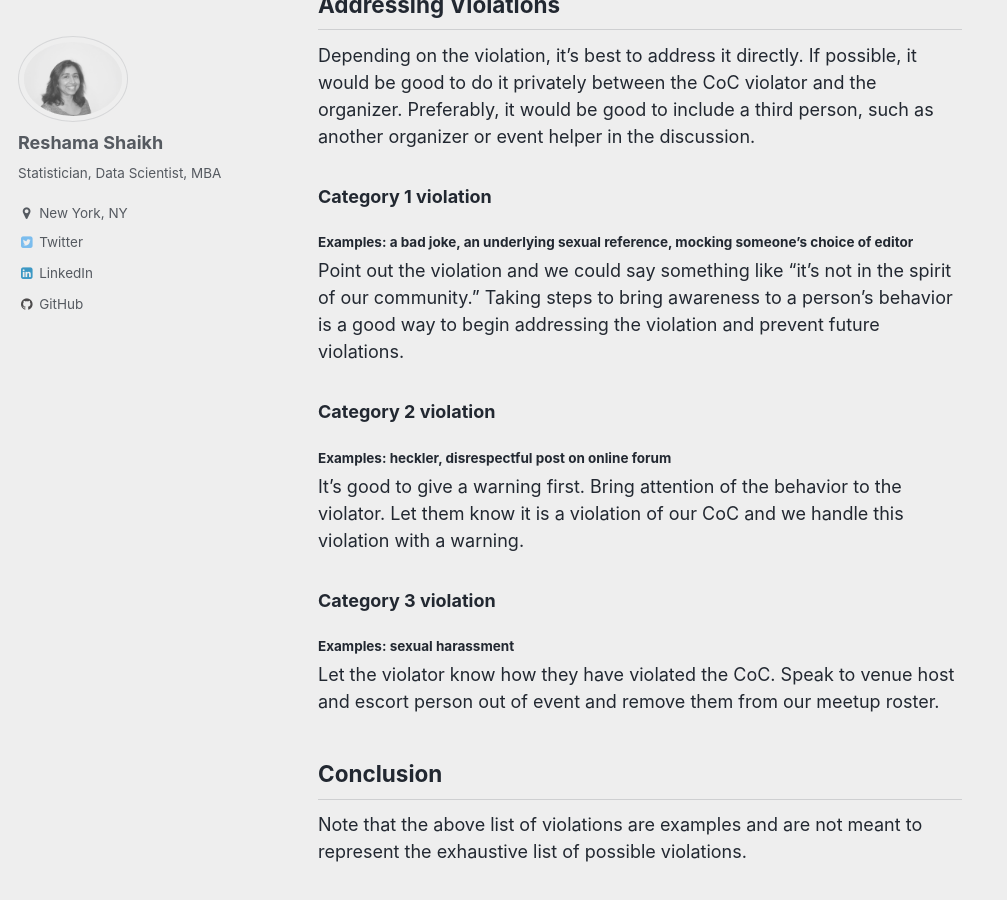
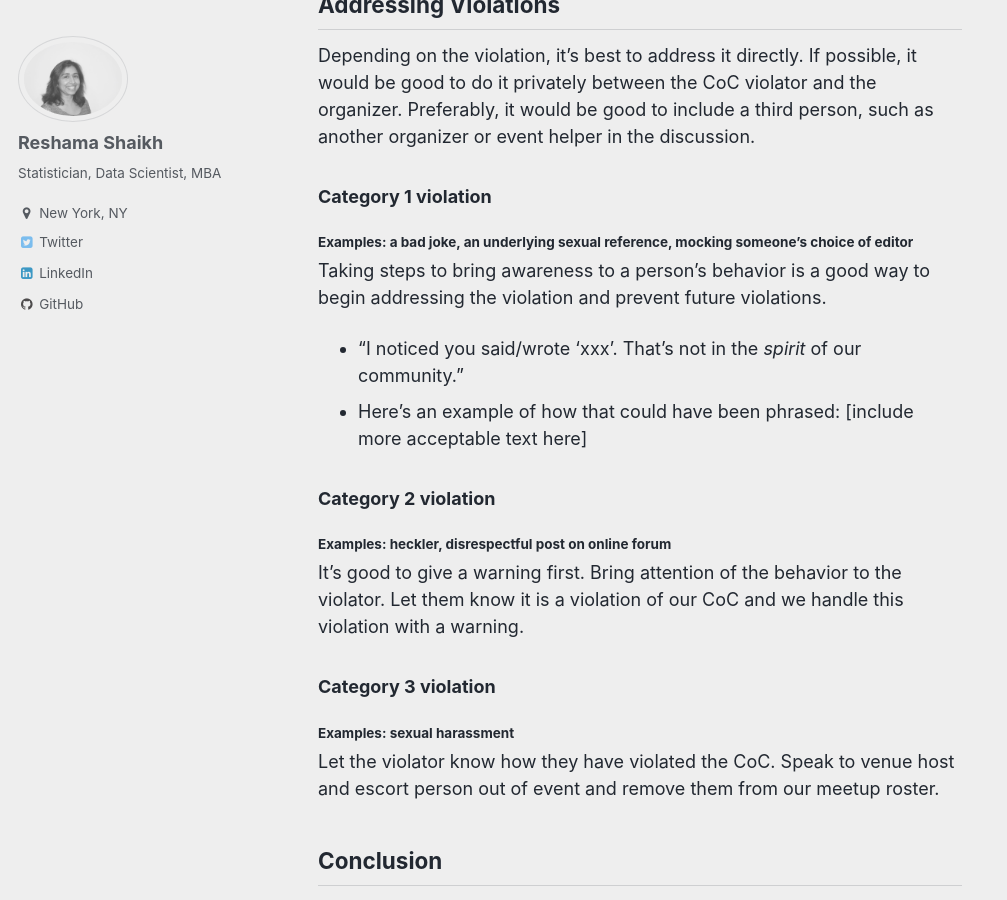
Before and after one commit to reshamas/reshamas.github.io, a Jekyll site: the page built from _posts/2018-01-04-managing-our-code-of-conduct.md, in a window 1280 px wide and 900 px high, scrolled down 1762 px. Shown: the whole window, without its empty margins (0-1007 px from the left). Built offline with Jekyll 4.4.1, drawn with Linux system fonts in a browser that asks for light colours.

Commit message:
Update 2018-01-04-managing-our-code-of-conduct.md

```diff
--- a/_posts/2018-01-04-managing-our-code-of-conduct.md
+++ b/_posts/2018-01-04-managing-our-code-of-conduct.md
@@ -28,7 +28,10 @@ Depending on the violation, it’s best to address it directly.  If possible, it
 
 ### Category 1 violation
 #### Examples:  a bad joke, an underlying sexual reference, mocking someone’s choice of editor
-Point out the violation and we could say something like “it’s not in the spirit of our community.”  Taking steps to bring awareness to a person’s behavior is a good way to begin addressing the violation and prevent future violations.
+Taking steps to bring awareness to a person’s behavior is a good way to begin addressing the violation and prevent future violations.
+* "I noticed you said/wrote 'xxx'.  That's not in the _spirit_ of our community."
+* Here's an example of how that could have been phrased:  [include more acceptable text here]
+
 
 ### Category 2 violation
 #### Examples:  heckler, disrespectful post on online forum
```
